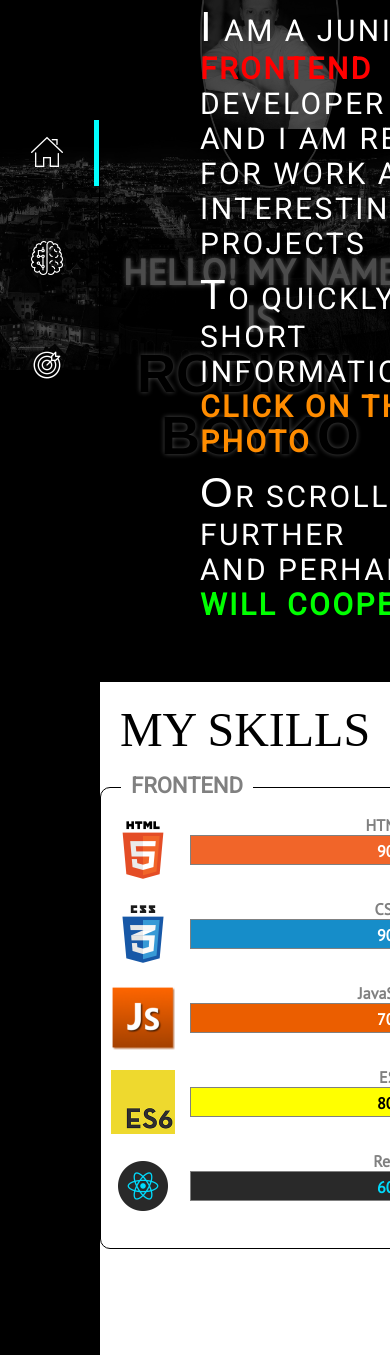
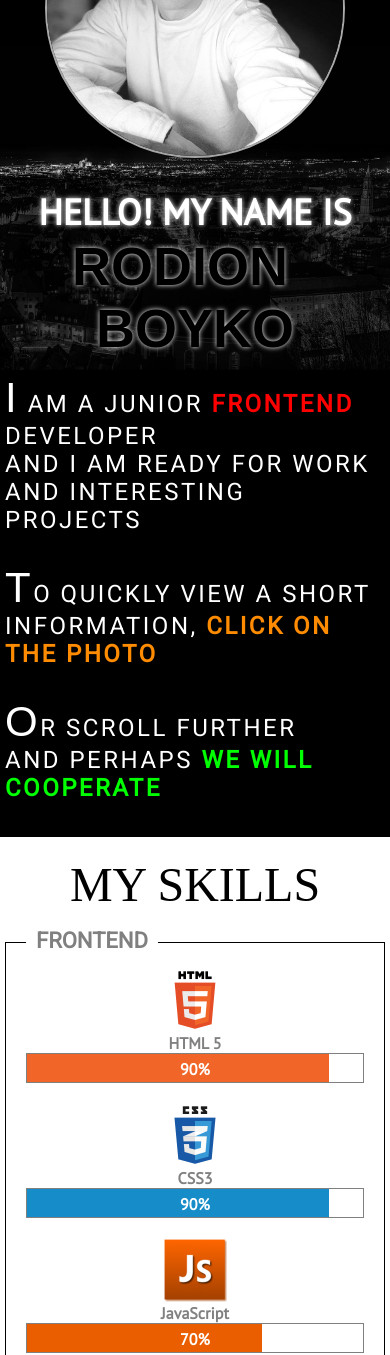
Before and after one commit to HaZckerBRO/My-CV, a website: page build/index.html in a window 390 px wide. Shown: the part 162-1517 px from the top of the page. Drawn offline with Linux system fonts and the light colour scheme; a web font is replaced by a local one.

Commit message:
Responsive view

```diff
--- a/src/static/sass/_header.sass
+++ b/src/static/sass/_header.sass
@@ -6,6 +6,9 @@
 .wrapper
 	padding-left: 100px
 	overflow-x: hidden
+	@media only screen and (max-width: 550px)
+		padding-left: 0
+
 
 .header__introduction
 	display: flex
@@ -38,6 +41,10 @@
 	transition: border-color .3s linear
 	&:hover
 		border-color: yellow
+	@media only screen and (max-width: 550px)
+		min-width: 250px
+		min-height: 250px
+		margin: 20px
 
 .photo__image
 	position: absolute
@@ -56,7 +63,7 @@
 .hello
 	margin: auto
 	text-align: center
-	font-family: 'PT Sans'
+	font-family: 'PT Sans', sans-serif
 	text-transform: uppercase
 	padding: 10px
 	width: 50%
@@ -67,6 +74,11 @@
 	color: white
 	text-shadow: 0px 0px 5px white
 	box-shadow: 0 0 20px 5px rgba(0,0,0, 0.5)
+	@media only screen and (max-width: 1440px)
+		margin: 0
+		display: block
+		width: 100%
+		border-radius: 0
 .name,
 .surname
 	font-weight: bold
@@ -97,6 +109,17 @@
 	overflow: hidden
 	font-size: 30px
 	letter-spacing: 2.5px
+	@media only screen and (max-height: 800px)
+		position: relative
+		left: 0
+	@media only screen and (max-width: 1440px)
+		position: relative
+		left: 0
+	@media only screen and (max-width: 700px)
+		padding: 20px
+	@media only screen and (max-width: 400px)
+		padding: 5px
+		font-size: 24px
 	div
 		position: relative
 		min-width: 320px
@@ -109,6 +132,9 @@
 		transition: transform .5s linear, opacity .5s ease-in-out
 		b
 			color: red
+		@media only screen and (max-width: 1440px)
+			width: auto
+			margin-bottom: 30px
 
 	div:nth-child(2)
 		align-self: center
@@ -121,6 +147,8 @@
 		transform: translateX(1000px)
 		b
 			color: lime
+		@media only screen and (max-width: 1440px)
+			align-self: auto
 	div p:first-letter
 		font-family: 'Yeon Sung', sans-serif
 		font-size: 42px
--- a/src/static/sass/_left-sidebar.sass
+++ b/src/static/sass/_left-sidebar.sass
@@ -13,6 +13,8 @@
 	align-items: center
 	align-content: center
 	z-index: 50
+	@media only screen and (max-width: 550px)
+		display: none
 	img
 		width: 32px
 		transition: transform .5s ease-in-out
--- a/src/static/sass/_skills.sass
+++ b/src/static/sass/_skills.sass
@@ -14,14 +14,24 @@
       text-transform: uppercase
 .skills__items
    display: flex
+   flex-wrap: wrap
    justify-content: space-around
+   @media only screen and (max-width: 550px)
+      display: block
+      margin: 0 5px
+
 .skills__group
-   display: inline-block
+   display: block
    position: relative
    border: 1px solid black
    border-radius: 10px
    padding: 30px 10px 10px 10px
    min-width: 520px
+   margin-bottom: 35px
+   @media only screen and (max-width: 650px)
+      min-width: 320px
+      padding: 25px 5px 5px 5px
+      border-radius: 0
    &::before
       display: block
       content: attr(data-group-title)
@@ -40,13 +50,18 @@
 
 .skills__item
    display: flex
+   flex-direction: row
    width: 100%
-   flex-direction: row
    justify-content: space-between
    align-items: center
    margin-bottom: 20px
+   @media only screen and (max-width: 450px)
+      display: block
+      text-align: center
 .image
    width: 64px
+   @media only screen and (max-width: 450px)
+      margin-bottom: 15px
 .skills__level-wrapper
    position: relative
    margin: 0 15px
@@ -65,6 +80,8 @@
    position: relative
    border: 1px solid gray
    height: 30px
+   @media only screen and (max-width: 650px)
+      min-width: 280px
    .percent
       position: absolute
       z-index: 10
```
Also changed, not shown: build/css/main.css, build/js/main.js.
